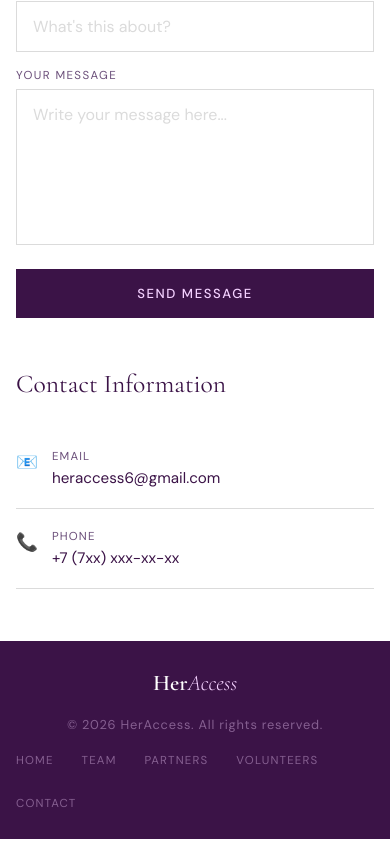
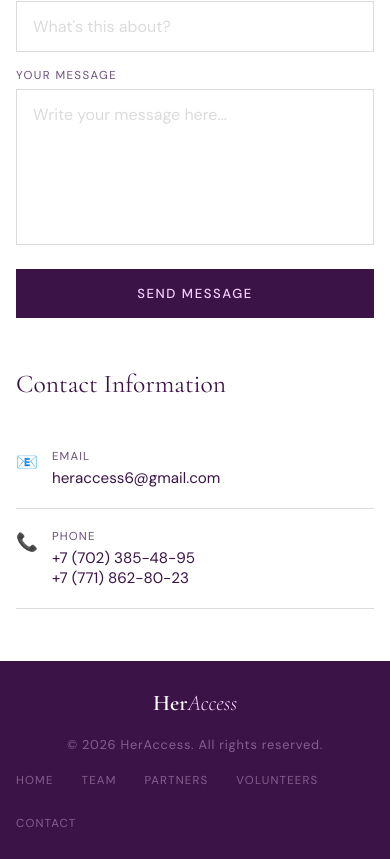
Before and after one commit to kristall268/hearaccess-react, a React (Create React App) app in the folder client/: page / in a window 390 px wide. Shown: the part 6523-7382 px from the top of the page. Built offline with nearby package versions, Linux system fonts and the light colour scheme; no server answers.

Commit message:
Update phone numbers in HomePage component

```diff
--- a/client/src/pages/HomePage.js
+++ b/client/src/pages/HomePage.js
@@ -335,7 +335,8 @@ function ContactSection() {
             <div className="contact-info-icon">📞</div>
             <div>
               <div className="contact-info-label">Phone</div>
-              <div className="contact-info-value">+7 (7xx) xxx-xx-xx</div>
+              <div className="contact-info-value">+7 (702) 385-48-95</div>
+               <div className="contact-info-value">+7 (771) 862-80-23</div>
             </div>
           </div>
         </div>
```
